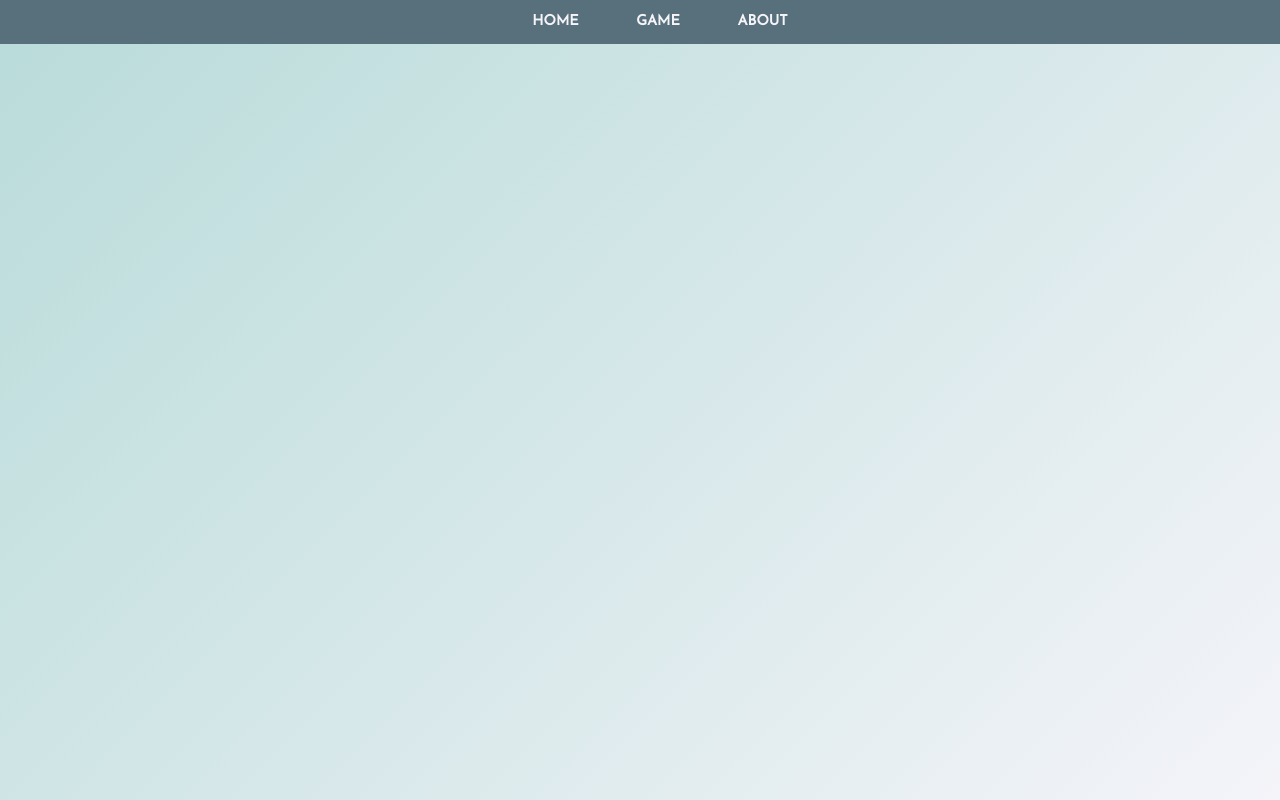
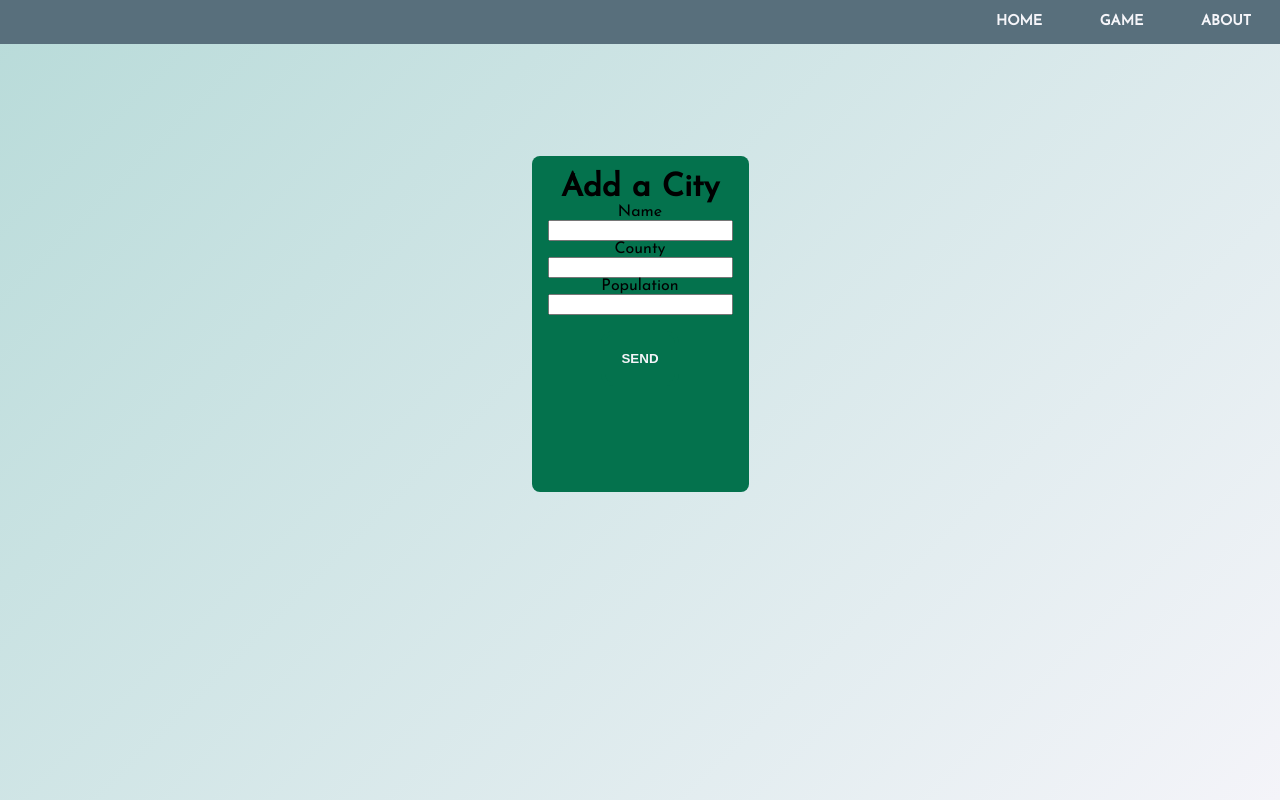
Before and after one commit to mattiasmucherie/townratingSPA, a Vue app: page /addcity in a window 1280 px wide. Built offline with nearby package versions, Linux system fonts and the light colour scheme.

Commit message:
More UI and addCity

```diff
--- a/src/components/BarChart.vue
+++ b/src/components/BarChart.vue
@@ -58,7 +58,7 @@ figure {
   margin: 16px;
 }
 .bar {
-  fill: #04724d;
+  fill: #303d44;
   height: 21px;
   transition: fill 0.3s ease;
   font-family: inherit;
@@ -69,7 +69,7 @@ figure {
 rect {
   &:hover,
   &:focus {
-    fill: black;
+    fill: #000;
   }
 }
 </style>
--- a/src/components/Nav.vue
+++ b/src/components/Nav.vue
@@ -23,8 +23,6 @@ export default {};
 <style lang="scss">
 header {
   background: #586f7c;
-  display: grid;
-  grid-template-columns: repeat(2, auto);
   a {
     padding: 1em 2em;
     display: inline-block;
@@ -37,7 +35,8 @@ header {
       color: #b8dbd9;
     }
     &:hover {
-      background: rgba(0, 0, 0, 0.1);
+      background: rgba(0, 0, 0, 0.5);
+      border-radius: 0px 0px 8px 8px;
     }
   }
   nav {
@@ -45,6 +44,7 @@ header {
   }
   ul {
     list-style-type: none;
+    padding: 0;
   }
   li {
     display: inline;
--- a/src/router.js
+++ b/src/router.js
@@ -2,6 +2,7 @@ import Vue from "vue";
 import Router from "vue-router";
 import Home from "./views/Home.vue";
 import Game from "./views/Game.vue";
+import AddCity from "./views/Addcity.vue";
 
 Vue.use(Router);
 
@@ -20,6 +21,11 @@ export default new Router({
       component: Game
     },
     {
+      path: "/addcity",
+      name: "addcity",
+      component: AddCity
+    },
+    {
       path: "/about",
       name: "about",
       // route level code-splitting
--- a/src/views/About.vue
+++ b/src/views/About.vue
@@ -1,5 +1,19 @@
 <template>
-  <div class="about">
-    <h1>This is an about page</h1>
+  <div class="container">
+    <h1>
+      Made by
+      <a href="https://github.com/mattiasmucherie" target="_blank">Mattias Mucherie</a>
+    </h1>
   </div>
 </template>
+<script>
+export default {
+  name: "about"
+};
+</script>
+<style lang="scss">
+a {
+  text-decoration: none;
+  color: inherit;
+}
+</style>
--- /dev/null
+++ b/src/views/Addcity.vue
@@ -0,0 +1,64 @@
+<template>
+  <div class="container">
+    <div class="form-container">
+      <form v-on:submit.prevent="addTown">
+        <h1>Add a City</h1>
+        <label for="name">Name</label>
+        <input type="text" name="name" id="name" v-model="name">
+        <label for="county">County</label>
+        <input type="text" name="county" id="county" v-model="county">
+        <label for="population">Population</label>
+        <input type="number" name="population" id="population" v-model="population">
+        <button type="submit">SEND</button>
+      </form>
+    </div>
+  </div>
+</template>
+
+<script>
+import db from "@/firebase/init.js";
+
+export default {
+  name: "addcity",
+  data() {
+    return {
+      name: "",
+      county: "",
+      population: null
+    };
+  },
+  methods: {
+    async addTown() {
+      const ref = db.collection("towns");
+      const body = {
+        county: this.county,
+        name: this.name,
+        population: Number(this.population),
+        rating: { negative: 0, positive: 0 }
+      };
+      try {
+        const response = await ref.add(body);
+        console.log(response);
+        this.name = "";
+        this.county = "";
+        this.population = null;
+      } catch (err) {
+        console.log(err);
+      }
+      console.log("testing");
+    }
+  }
+};
+</script>
+
+<style lang="scss" scoped>
+.form-container {
+  background: #04724d;
+  border-radius: 8px;
+  margin: 32px;
+  padding: 16px;
+}
+input {
+  display: block;
+}
+</style>
--- a/src/views/Game.vue
+++ b/src/views/Game.vue
@@ -7,16 +7,14 @@
       <h1>{{town.name}}</h1>
       <h2>{{town.county}}</h2>
       <h2>{{town.population}}</h2>
-      <div>
+      <div v-if="!voted">
         <button @click="rateTown('negative')">Håla</button>
         <button @click="rateTown('positive')">Inte Håla</button>
       </div>
-      <button @click="fetchData">NY stad</button>
-      <barchart
-        v-if="voted"
-        v-bind:negative="town.rating.negative"
-        v-bind:positive="town.rating.positive"
-      ></barchart>
+      <div v-else>
+        <barchart v-bind:negative="town.rating.negative" v-bind:positive="town.rating.positive"></barchart>
+        <button @click="fetchData">NY stad</button>
+      </div>
     </div>
   </div>
 </template>
@@ -108,7 +106,7 @@ export default {
 button {
   color: #f5f5f9;
   text-decoration: none;
-  margin: 16px 32px;
+  margin: 16px 16px;
   padding: 16px;
   font-weight: bold;
   background: #04724d;
--- a/src/views/Home.vue
+++ b/src/views/Home.vue
@@ -4,7 +4,7 @@
       <h1>Håla eller ej?</h1>
       <div>
         <router-link to="/game" class="links">Starta</router-link>
-        <router-link to="/about" class="links">Add city</router-link>
+        <router-link to="/addcity" class="links">Add city</router-link>
       </div>
     </div>
   </div>
```
